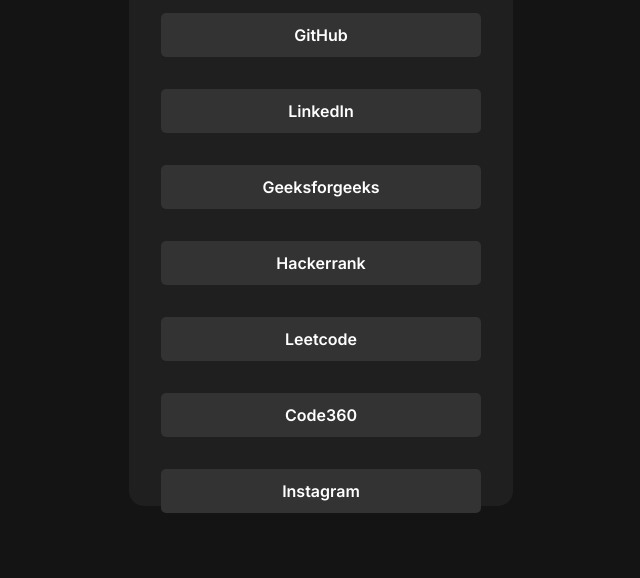
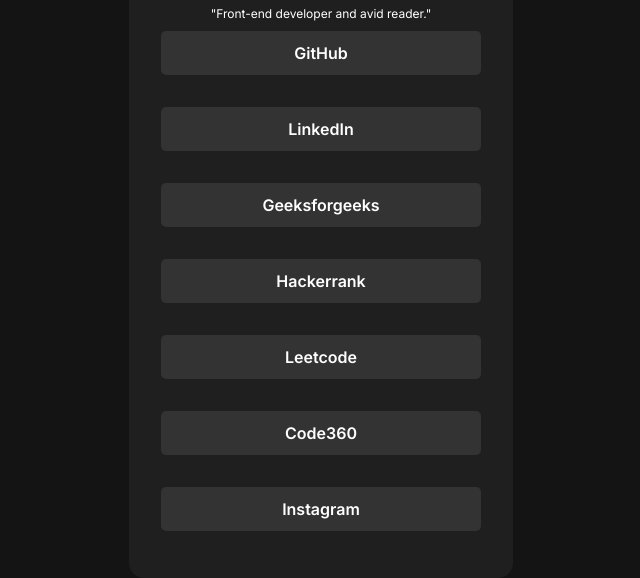
Before and after one commit to Sanjay2729117/frontend-development-challenge, a plain HTML site: page index.html in a window 1280 px wide. Shown: the part 234-812 px from the top of the page, without its empty margins (383-1023 px from the left). Drawn offline with nearby package versions, Linux system fonts and the light colour scheme.

Commit message:
Update index.html

```diff
--- a/index.html
+++ b/index.html
@@ -47,7 +47,6 @@
       display: flex;
       flex-direction: column;
       justify-content:center;
-      gap: 2vh;
       align-items: center;
 
     }
@@ -84,7 +83,7 @@
 
 </head>
 <body >
-  <div class="flex1 mt-5 ml-[5vw] h-[90vh] w-[90vw] md:w-96 bg  md:ml-[40%]">
+  <div class="flex1 mt-5 ml-[5vw] h-[99vh] w-[90vw] md:w-96 bg  md:ml-[40%]">
   <img src="https://media.licdn.com/dms/image/D5603AQHJ_erOBkdrEQ/profile-displayphoto-shrink_200_200/0/1699183087555?e=1717027200&v=beta&t=iaf4DxCqdoU3VmVlcsNkdYJ22iwbpuNnA91HvHs347Y" alt="img" class="w-28 h-28 ">
   <div class="h1">SANJAY A</div>
   <div class="h2">Coimbatore, TamilNadu</div>
```
